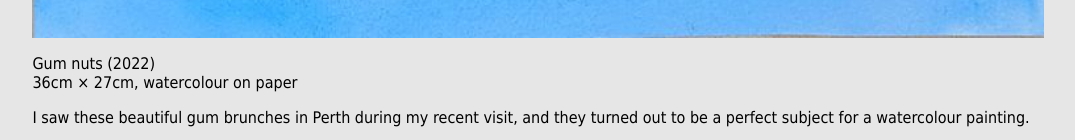
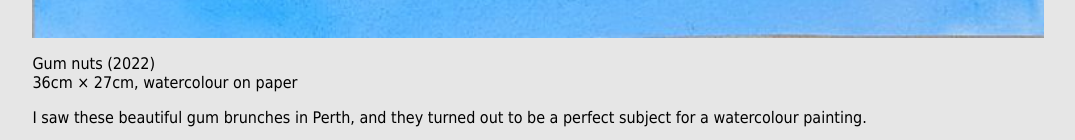
Before and after one commit to verarobsonart/verarobsonart.github.io, a Jekyll site: the page built from _artwork/78213.md, in a window 1280 px wide. Shown: the part 1539-1679 px from the top of the page, without its empty margins (102-1177 px from the left). Built offline with Jekyll 4.4.1, drawn with Linux system fonts in a browser that asks for light colours.

Commit message:
Update 78213.md

```diff
--- a/_artwork/78213.md
+++ b/_artwork/78213.md
@@ -8,5 +8,11 @@
 surface: paper
 description: 2022, watercolour on paper
 frontpage: true
+tags:
+  - 2022
+  - frontpage
+  - watercolour
+  - paper
+  - plant
 ---
-I saw these beautiful gum brunches in Perth during my recent visit, and they turned out to be a perfect subject for a watercolour painting.
+I saw these beautiful gum brunches in Perth, and they turned out to be a perfect subject for a watercolour painting.
```
